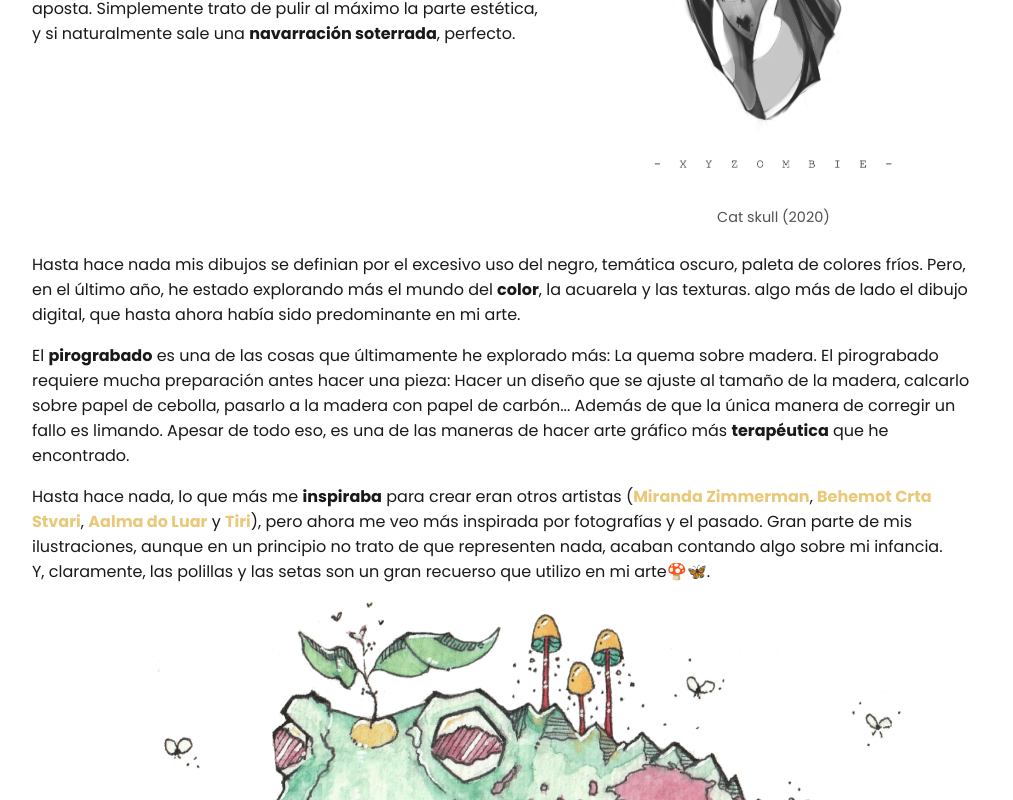
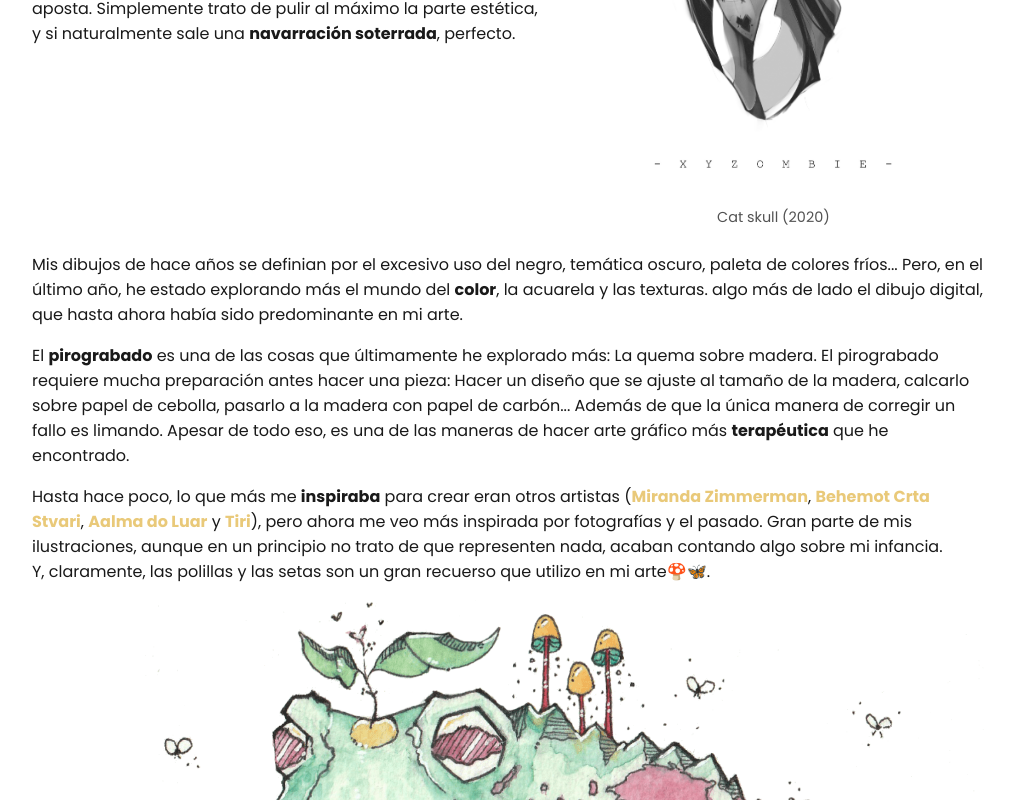
Before and after one commit to evirunurm/thedarkside, a Vue app: page /artistas/evelin-virunurm in a window 1280 px wide. Shown: the part 504-1304 px from the top of the page, without its empty margins (132-1145 px from the left). Built offline with nearby package versions, Linux system fonts and the light colour scheme.

Commit message:
Evelin section text

```diff
--- a/src/views/EvelinVirunurm.vue
+++ b/src/views/EvelinVirunurm.vue
@@ -29,8 +29,8 @@
 			</figure>
 		</section>
 		<p>
-			Hasta hace nada mis dibujos se definian por el excesivo uso del negro, temática oscuro, paleta de
-			colores fríos. Pero, en el último año, he estado explorando más el mundo del <span
+			Mis dibujos de hace años se definian por el excesivo uso del negro, temática oscuro, paleta de
+			colores fríos... Pero, en el último año, he estado explorando más el mundo del <span
 			class="bold">color</span>, la acuarela y las texturas.
 			algo más de lado el dibujo digital, que hasta ahora había sido predominante en mi arte.
 		</p>
@@ -43,7 +43,7 @@
 			las maneras de hacer arte gráfico más <span class="bold">terapéutica</span> que he encontrado.
 		</p>
 		<p>
-			Hasta hace nada, lo que más me <span class="bold">inspiraba</span> para crear eran otros artistas (<a
+			Hasta hace poco, lo que más me <span class="bold">inspiraba</span> para crear eran otros artistas (<a
 			target="_blank"
 			href="https://www.faunwood.com/portfolio">Miranda
 			Zimmerman</a>, <a target="_blank" href="https://www.instagram.com/behemot_crta_stvari/?hl=en">Behemot Crta
```
